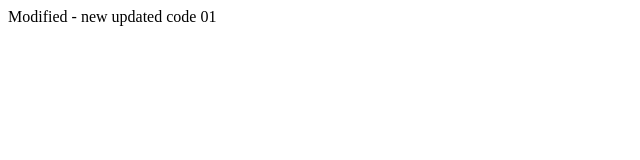
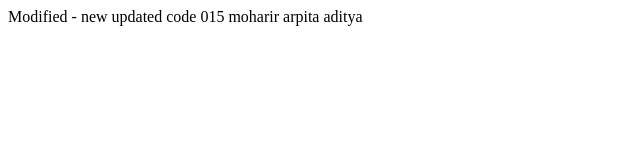
Before and after one commit to arpitamoharir/new, a plain HTML site: page index.html in a window 1280 px wide. Shown: the whole page, without its empty margins (0-640 px from the left). Drawn offline with Linux system fonts and the light colour scheme.

Commit message:
commit from dev2

```diff
--- a/index.html
+++ b/index.html
@@ -1,6 +1,9 @@
 <html>
 	<head></head>
 	<body>
-		Modified - new updated code 01
+		Modified - new updated code 015
+		moharir
+		arpita
+		aditya
 	</body>
 </html>
```
